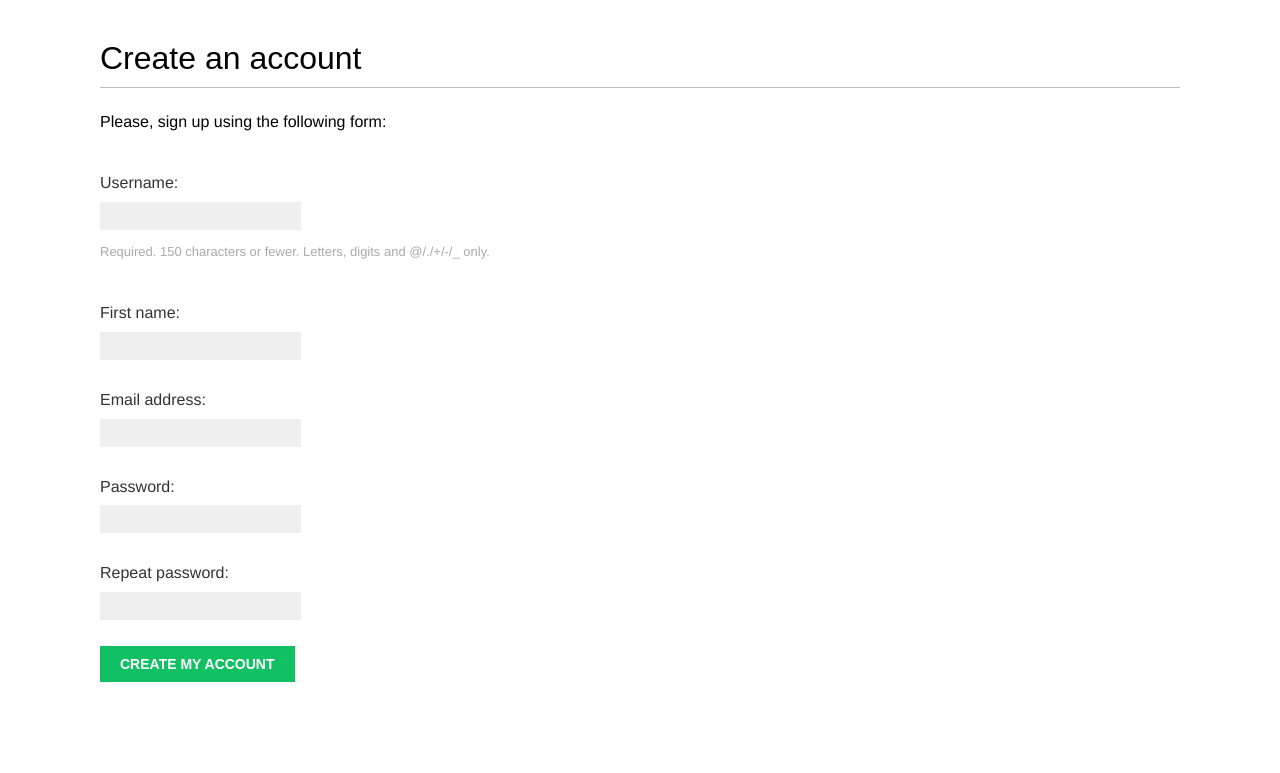
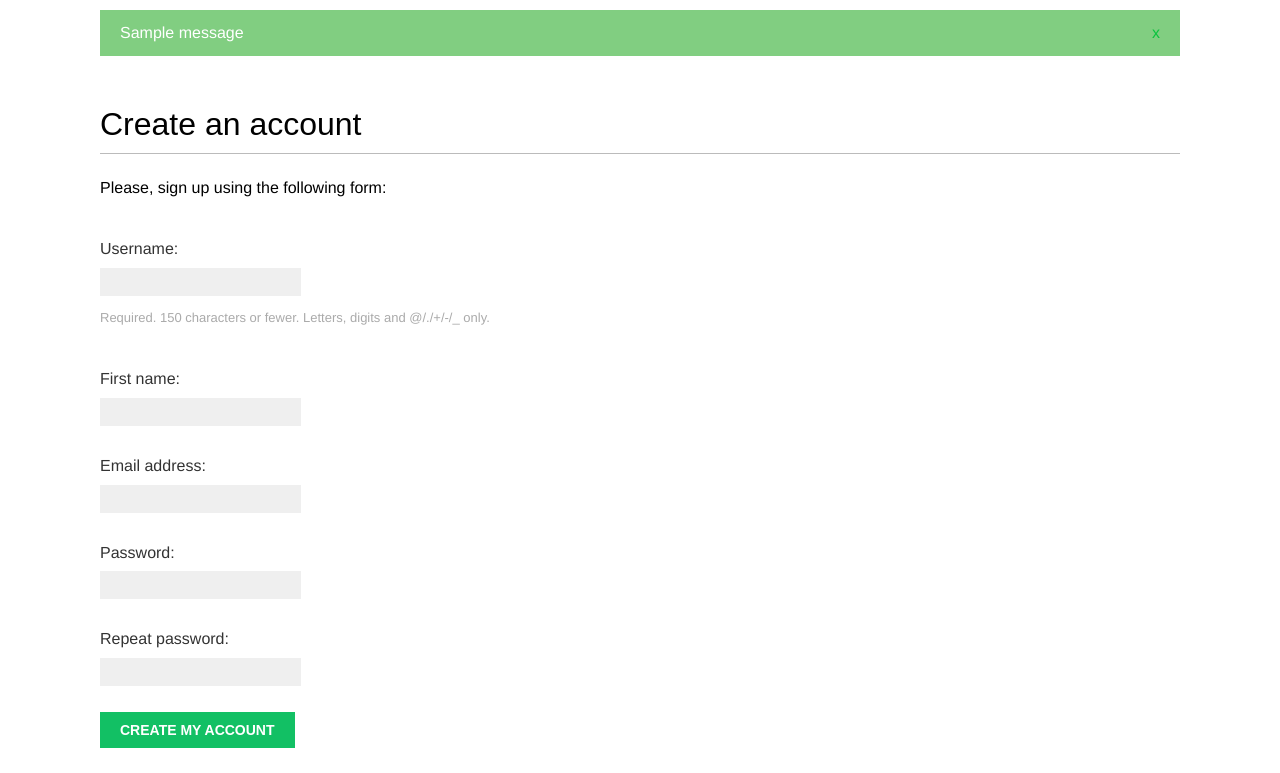
Before and after one commit to akrs3/bookmarks, a Django app: page /account/register/ in a window 1280 px wide. Shown: the part 47-820 px from the top of the page. Before the commit the page ends 729 px from the top, so only its background shows below. Run offline with Django 3.2, Linux system fonts and the light colour scheme; tables that the repository leaves empty hold one stand-in row (values such as "Sample post"); one stand-in notice (Sample message) is shown; some web fonts are replaced.

Commit message:
Adicionando mensagens de feedback para o usuário

```diff
--- a/account/templates/base.html
+++ b/account/templates/base.html
@@ -32,6 +32,18 @@
             {% endif %}
         </span>
     </div>
+    <!-- -->
+    {% if messages %}
+    <ul class="messages">
+        {% for message in messages %}
+        <li class="{{ message.tags }}">
+            {{ message|safe }}
+            <a class="close" href="#">x</a>
+        </li>
+        {% endfor %}
+    </ul>
+    {% endif %}
+
     <div id="content">
         {% block content %}
         {% endblock %}
--- a/account/views.py
+++ b/account/views.py
@@ -4,6 +4,7 @@ from django.contrib.auth import authenticate, login
 from .forms import LoginForm, UserRegistrationForm, UserEditForm, ProfileEditForm
 from django.contrib.auth.decorators import login_required
 from .models import Profile
+from django.contrib import messages
 
 
 def user_login(request):
@@ -65,6 +66,9 @@ def edit(request):
         if user_form.is_valid() and profile_form.is_valid():
             user_form.save()
             profile_form.save()
+            messages.success(request, 'Profile updated successfully')
+        else:
+            messages.error(request, 'Error updating your profile')
     else:
         user_form = UserEditForm(instance=request.user)
         profile_form = ProfileEditForm(instance=request.user.profile)
```
